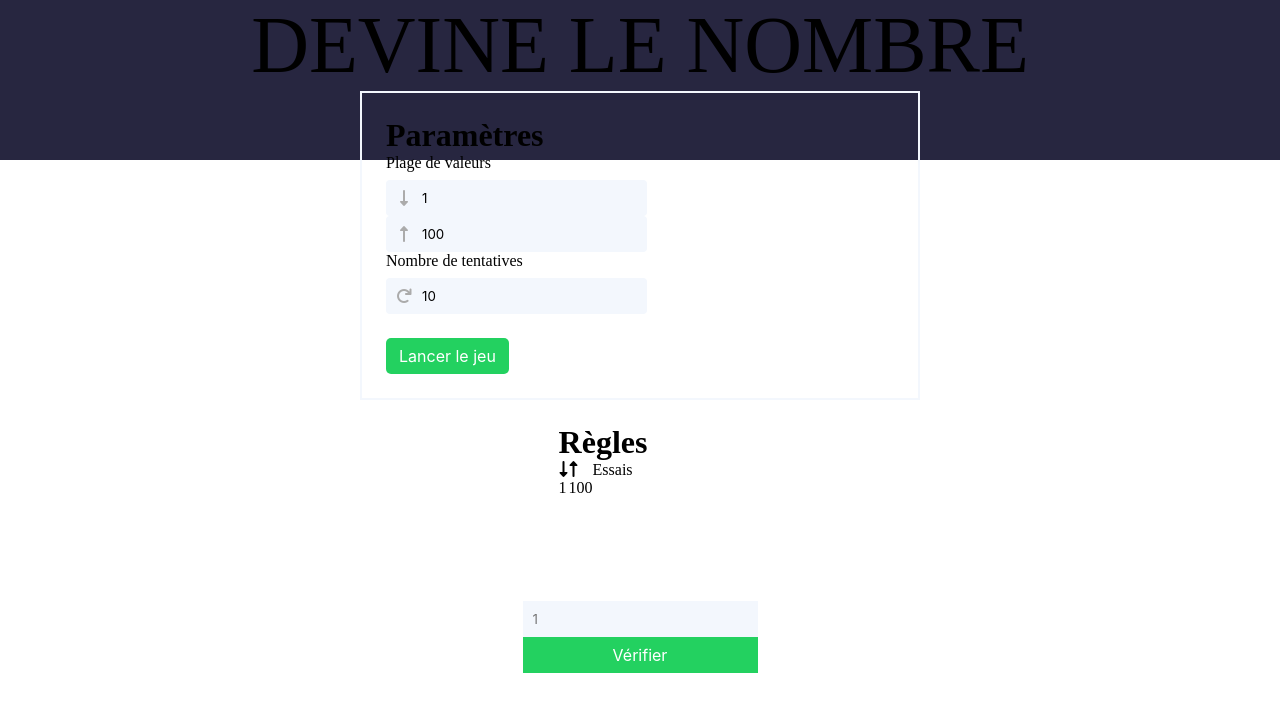
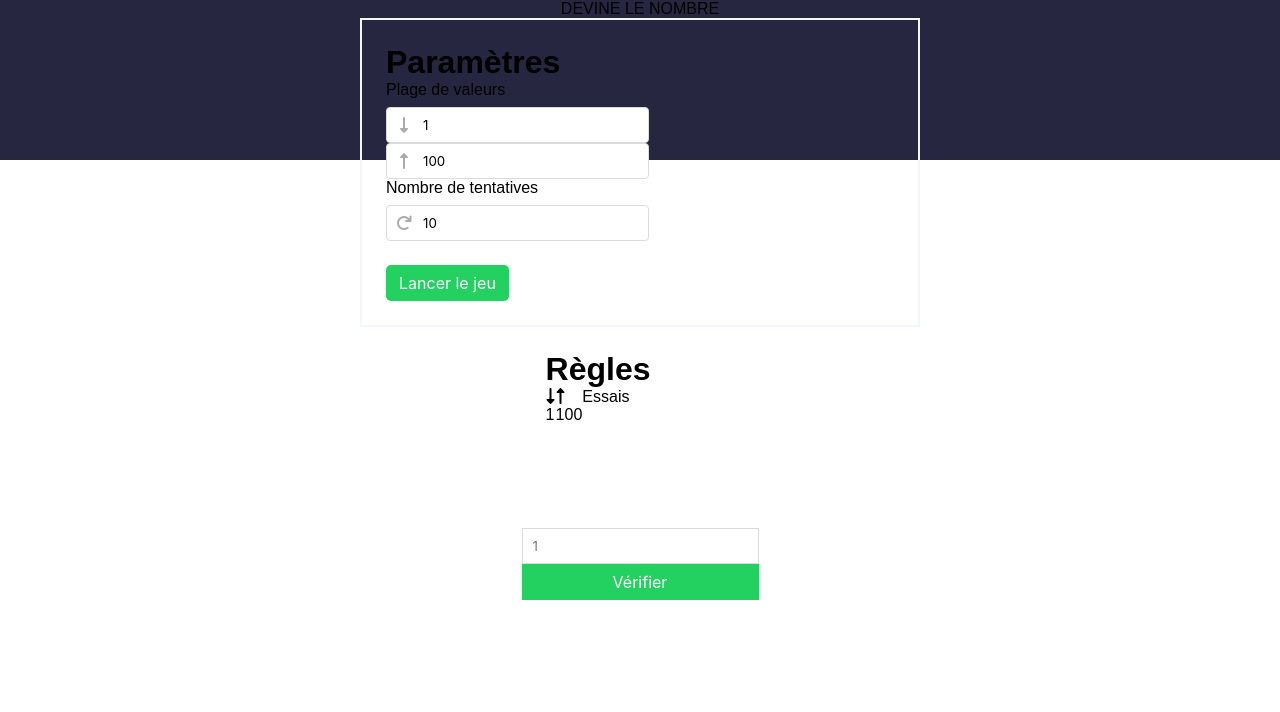
Before and after one commit to GentillePlume/devine-le-nombre, a website: page index.html in a window 1280 px wide. Drawn offline with nearby package versions, Linux system fonts and the light colour scheme; files that its build step writes are made by us from their sources.

Commit message:
Cleaned + defined font-family

```diff
--- a/sass/general.sass
+++ b/sass/general.sass
@@ -1,15 +1,12 @@
 body
     position: relative
-    font-family: Poppins
+    font-family: "Poppins", sans-serif
 
-    .header
+    .main
+        // border: 1px solid red
+        // height: 100%
+        max-height: calc(100vh - 10rem)
 
-        .title
-            font-size: 5rem
-
-        .input
-            background-color: $light
-            border: 0
     .result
         display: none
         flex-direction: column
```
